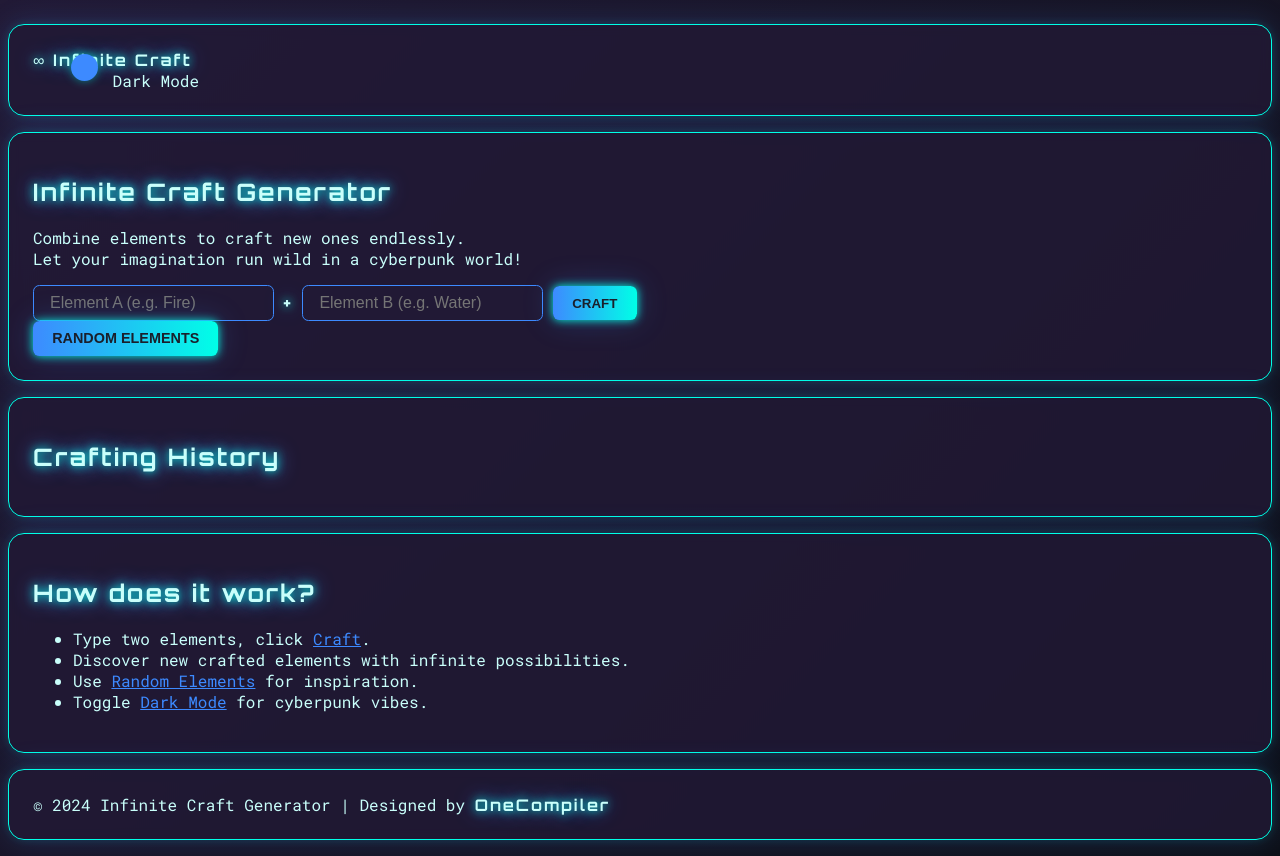
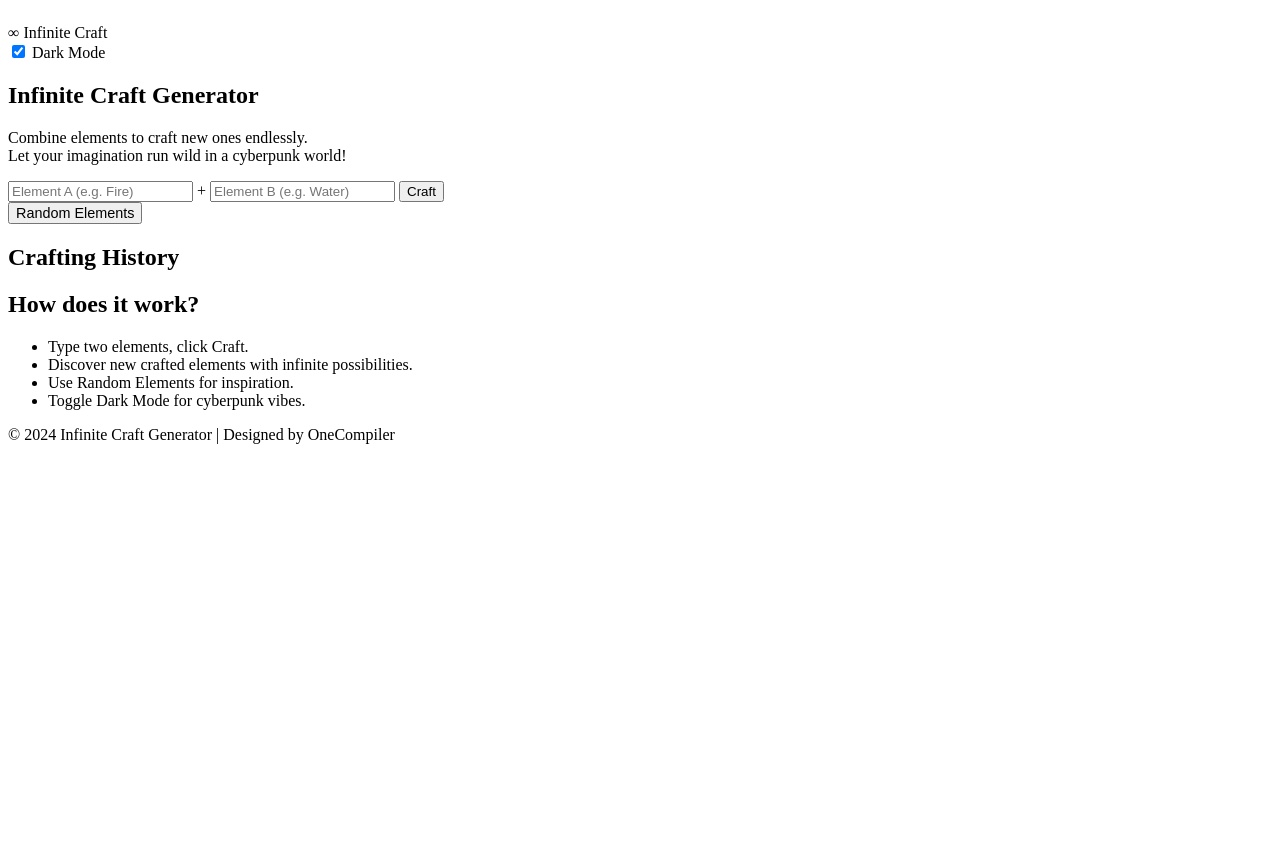
Before and after one commit to Tony123-tech/Day-06---Infinite-craft-clone-TonyProg-, a plain HTML site: page index.html in a window 1280 px wide. After the commit the page ends 800 px from the top, so only its background shows below. Drawn offline with nearby package versions, Linux system fonts and the light colour scheme.

Commit message:
index.html

```diff
--- a/index.html
+++ b/index.html
@@ -6,128 +6,7 @@
   <meta name="viewport" content="width=device-width, initial-scale=1.0">
   <title>Infinite Craft Generator - Cyberpunk Style</title>
   <link href="https://cdn.tailwindcss.com" rel="stylesheet">
-  <link href="https://fonts.googleapis.com/css2?family=Orbitron:wght@700&family=Roboto+Mono:wght@400;700&display=swap" rel="stylesheet">
-  <style>
-    body {
-      font-family: 'Roboto Mono', monospace;
-      transition: background 0.6s, color 0.6s;
-    }
-    .cyberpunk {
-      background: linear-gradient(135deg, #221a36 0%, #0d1017 100%);
-      color: #c9fffb;
-    }
-    .cyberpunk .neon {
-      text-shadow: 0 0 10px #00ffe7, 0 0 20px #3d8aff;
-      font-family: 'Orbitron', sans-serif;
-      letter-spacing: 2px;
-    }
-    .cyberpunk .btn-neon {
-      border: none;
-      outline: none;
-      background: linear-gradient(90deg,#3d8aff 0,#00ffe7 100%);
-      color: #1a1f2b;
-      font-weight: 700;
-      padding: 0.6rem 1.2rem;
-      border-radius: 0.4rem;
-      box-shadow: 0 0 10px #00ffe7, 0 0 30px #3d8aff44;
-      transition: background 0.3s, box-shadow 0.3s, color 0.3s;
-      cursor: pointer;
-      text-transform: uppercase;
-    }
-    .cyberpunk .btn-neon:hover {
-      background: linear-gradient(90deg,#00ffe7 0,#3d8aff 100%);
-      color: #221a36;
-      box-shadow: 0 0 30px #00ffe7, 0 0 60px #3d8aff88;
-    }
-    .cyberpunk .link {
-      color: #3d8aff;
-      cursor: pointer;
-      text-decoration: underline;
-      transition: color 0.3s, text-shadow 0.3s;
-    }
-    .cyberpunk .link:hover {
-      color: #00ffe7;
-      text-shadow: 0 0 6px #00ffe7;
-    }
-    .cyberpunk .glass {
-      background: rgba(34,26,54,0.80);
-      backdrop-filter: blur(6px);
-      border: 1px solid #00ffe7;
-      border-radius: 1rem;
-      box-shadow: 0 0 30px #3d8aff33, 0 0 10px #00ffe722;
-      padding: 1.5rem;
-      margin: 1rem 0;
-    }
-    .cyberpunk .input {
-      background: rgba(34,26,54,0.95);
-      border: 1px solid #3d8aff;
-      color: #c9fffb;
-      padding: 0.5rem 1rem;
-      border-radius: 0.4rem;
-      outline: none;
-      font-size: 1rem;
-      transition: border 0.3s, box-shadow 0.3s;
-    }
-    .cyberpunk .input:focus {
-      border: 1px solid #00ffe7;
-      box-shadow: 0 0 10px #00ffe788;
-    }
-    /* Dark mode toggle */
-    .toggle-switch {
-      position: relative;
-      width: 70px;
-      display: inline-block;
-      user-select: none;
-    }
-    .toggle-switch input {
-      display: none;
-    }
-    .slider {
-      position: absolute;
-      cursor: pointer;
-      top: 0; left: 0; right: 0; bottom: 0;
-      background: #3d8aff;
-      border-radius: 34px;
-      transition: background 0.4s;
-      box-shadow: 0 0 10px #00ffe777;
-    }
-    .slider:before {
-      position: absolute;
-      content: "";
-      height: 27px;
-      width: 27px;
-      left: 6px;
-      bottom: 6px;
-      background: #221a36;
-      border-radius: 50%;
-      transition: transform 0.4s, background 0.4s;
-      box-shadow: 0 0 10px #00ffe777;
-    }
-    input:checked + .slider {
-      background: #00ffe7;
-    }
-    input:checked + .slider:before {
-      transform: translateX(32px);
-      background: #3d8aff;
-    }
-    /* Animations */
-    .fade-in {
-      animation: fadeIn 0.7s cubic-bezier(.62,.06,.4,.97);
-    }
-    @keyframes fadeIn {
-      0% { opacity: 0; transform: translateY(30px);}
-      100% { opacity: 1; transform: translateY(0);}
-    }
-    /* Responsive tweaks */
-    @media (max-width: 640px) {
-      .cyberpunk .glass {
-        padding: 1rem;
-      }
-      .cyberpunk h1 {
-        font-size: 2rem;
-      }
-    }
-  </style>
+  <link href="https://fonts.googleapis.com/css2?family=Orbitron:wght@700&family=Roboto+Mono:wght@400;700&display=swap" rel="stylesheet>
 </head>
 <body class="cyberpunk min-h-screen flex flex-col items-center justify-start">
   <nav class="w-full px-6 py-4 flex items-center justify-between glass fade-in" style="margin-top:1.5rem;">
```
